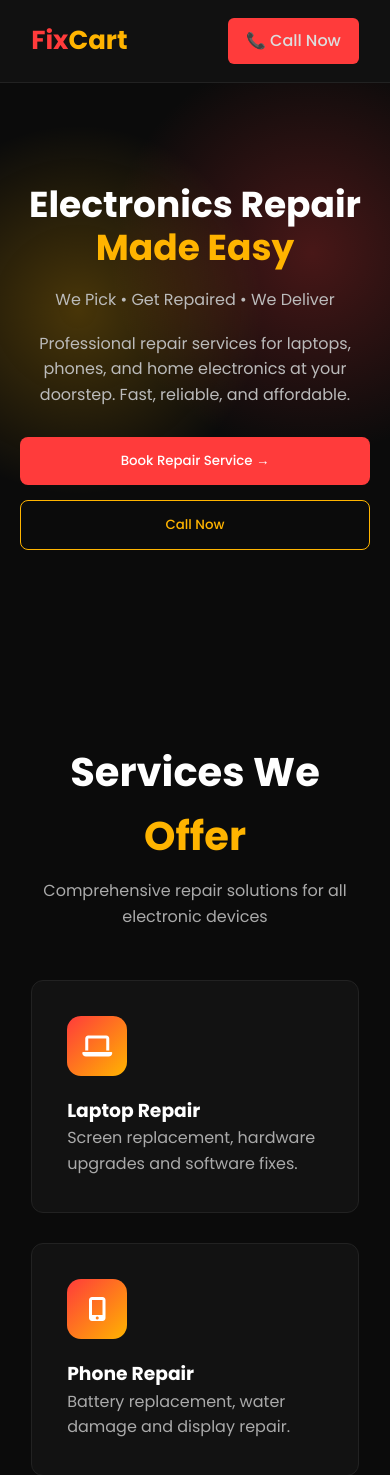
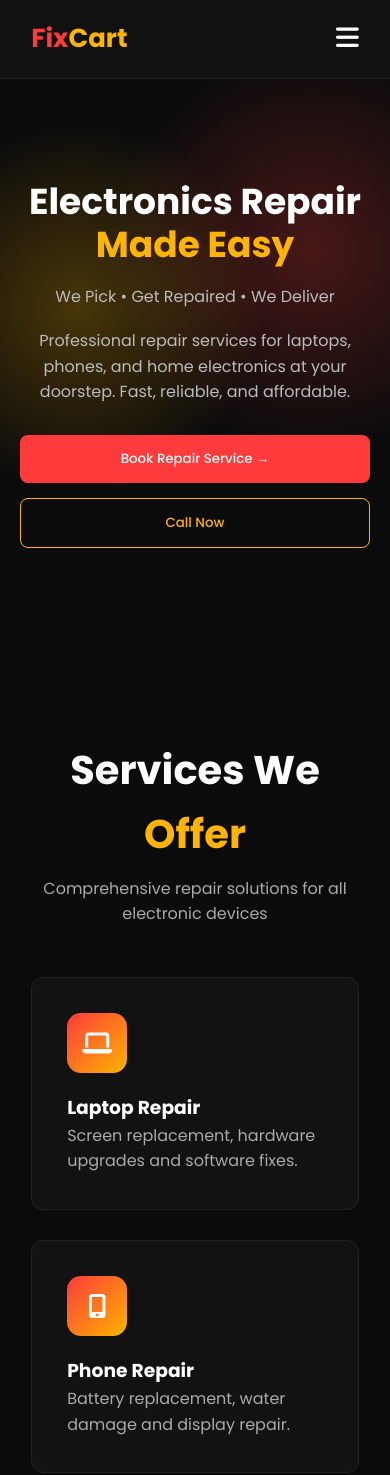
Before and after one commit to dpakverma789/django-project-fixcart, a Django app: page / in a window 390 px wide. Shown: the top 1475 px of the page. Run offline with Django 5.2, Linux system fonts and the light colour scheme.

Commit message:
index fix

```diff
--- a/fixcart_app/static/fixcart_app/css/index.css
+++ b/fixcart_app/static/fixcart_app/css/index.css
@@ -1,4 +1,3 @@
-
 * {
     margin: 0;
     padding: 0;
@@ -10,6 +9,7 @@ body {
     background: #0b0b0b;
     color: white;
     line-height: 1.6;
+    padding-top: 80px;
 }
 
 /* NAVBAR */
@@ -21,7 +21,10 @@ nav {
     padding: 18px 8%;
     background: #111;
     border-bottom: 1px solid #222;
-    flex-wrap: wrap;
+    position: fixed;
+    top: 0;
+    width: 100%;
+    z-index: 1000;
 }
 
 .logo {
@@ -37,37 +40,57 @@ nav {
     color: #ffb400;
 }
 
-nav ul {
+/* NAV LINKS */
+
+.nav-links {
     display: flex;
     gap: 35px;
     list-style: none;
+    align-items: center;
 }
 
-nav a {
+.nav-links a {
     text-decoration: none;
     color: #ddd;
     font-weight: 500;
 }
 
-nav a:hover {
+.nav-links a:hover {
     color: #ffb400;
 }
+
+/* CALL BUTTON */
 
 .call-btn {
     background: #ff3b3b;
     padding: 10px 18px;
     border-radius: 6px;
     font-weight: 500;
+    color: white;
+    transition: .3s;
+}
+
+.call-btn:hover {
+    background: #e12b2b;
+    transform: translateY(-2px);
+}
+
+/* HAMBURGER */
+
+.menu-toggle {
+    display: none;
+    font-size: 26px;
+    cursor: pointer;
+    color: white;
 }
 
 /* HERO */
 
 .hero {
-
     padding: 120px 20px;
 
-    background: radial-gradient(circle at 20% 40%, rgba(255, 180, 0, 0.25), transparent 40%),
-    radial-gradient(circle at 80% 30%, rgba(255, 60, 60, 0.25), transparent 40%);
+    background: radial-gradient(circle at 20% 40%, rgba(255, 180, 0, .25), transparent 40%),
+    radial-gradient(circle at 80% 30%, rgba(255, 60, 60, .25), transparent 40%);
 }
 
 .hero-content {
@@ -110,6 +133,12 @@ nav a:hover {
     margin-right: 12px;
     cursor: pointer;
     font-weight: 500;
+    transition: .3s;
+}
+
+.btn-red:hover {
+    background: #e12b2b;
+    transform: translateY(-2px);
 }
 
 .btn-outline {
@@ -120,6 +149,12 @@ nav a:hover {
     background: none;
     cursor: pointer;
     font-weight: 500;
+    transition: .3s;
+}
+
+.btn-outline:hover {
+    background: #ffb400;
+    color: black;
 }
 
 /* SECTION */
@@ -250,6 +285,13 @@ nav a:hover {
     border-radius: 8px;
     color: white;
     font-size: 16px;
+    cursor: pointer;
+    transition: .3s;
+}
+
+.cta button:hover {
+    background: #e12b2b;
+    transform: translateY(-2px);
 }
 
 /* FOOTER */
@@ -274,6 +316,15 @@ footer h3 {
 footer p {
     color: #aaa;
     font-size: 14px;
+}
+
+.footer-link {
+    color: white;
+    text-decoration: none;
+}
+
+.footer-link:hover {
+    color: #ffb400;
 }
 
 .footer-bottom {
@@ -302,10 +353,30 @@ footer p {
 
 }
 
+/* MOBILE NAVIGATION */
+
 @media (max-width: 768px) {
 
-    nav ul {
+    .menu-toggle {
+        display: block;
+    }
+
+    .nav-links {
+        position: absolute;
+        top: 70px;
+        left: 0;
+        width: 100%;
+        background: #111;
+        flex-direction: column;
+        align-items: flex-start;
+        padding: 25px 8%;
+        gap: 20px;
         display: none;
+        border-top: 1px solid #222;
+    }
+
+    .nav-links.active {
+        display: flex;
     }
 
     .hero {
--- /dev/null
+++ b/fixcart_app/static/fixcart_app/js/index.js
@@ -0,0 +1,10 @@
+document.addEventListener("DOMContentLoaded", function () {
+
+    const toggle = document.querySelector(".menu-toggle");
+    const navLinks = document.querySelector(".nav-links");
+
+    toggle.addEventListener("click", function () {
+        navLinks.classList.toggle("active");
+    });
+
+});
--- a/fixcart_app/templates/fixcart_app/index.html
+++ b/fixcart_app/templates/fixcart_app/index.html
@@ -9,41 +9,56 @@
 
     <link href="https://fonts.googleapis.com/css2?family=Poppins:wght@300;400;500;600;700&display=swap"
           rel="stylesheet">
+
     <link rel="stylesheet" href="https://cdnjs.cloudflare.com/ajax/libs/font-awesome/6.5.0/css/all.min.css">
+
     <link rel="stylesheet" href="{% static 'fixcart_app/css/index.css' %}">
 </head>
+
 <body>
+
     <nav>
 
         <div class="logo">
             <span>Fix</span><span>Cart</span>
         </div>
 
-    <ul>
+        <div class="menu-toggle">
+            <i class="fas fa-bars"></i>
+        </div>
+
+        <ul class="nav-links">
             <li><a href="/">Home</a></li>
-        <li><a href="about/">About</a></li>
-        <li><a href="contact/">Contact</a></li>
+            <li><a href="/about/">About</a></li>
+            <li><a href="/contact/">Contact</a></li>
+            <li><a class="call-btn" href="tel:8955160103">📞 Call Now</a></li>
         </ul>
 
-    <a class="call-btn">📞 Call Now</a>
+    </nav>
 
-</nav>
 
     <section class="hero">
 
         <div class="hero-content">
+
             <h1>Electronics Repair <span>Made Easy</span></h1>
+
             <p>We Pick • Get Repaired • We Deliver</p>
+
             <p class="hero-desc">
                 Professional repair services for laptops, phones, and home electronics at your doorstep.
                 Fast, reliable, and affordable.
             </p>
+
             <div class="hero-btns">
                 <button class="btn-red">Book Repair Service →</button>
                 <button class="btn-outline">Call Now</button>
             </div>
+
         </div>
+
     </section>
+
 
     <section class="section">
 
@@ -74,6 +89,7 @@
 
     </section>
 
+
     <section class="section">
 
         <h2>Why Choose <span>FixCart</span></h2>
@@ -102,6 +118,7 @@
         </div>
 
     </section>
+
 
     <section class="section">
 
@@ -138,11 +155,13 @@
 
     </section>
 
+
     <section class="section">
 
         <div class="cta">
 
             <h2>Ready to Get Your Device Fixed?</h2>
+
             <p>Contact us today for fast, reliable, and affordable repair services</p>
 
             <button>Get Started Now →</button>
@@ -151,7 +170,9 @@
 
     </section>
 
+
     <footer>
+
         <div class="footer-grid">
 
             <div>
@@ -162,9 +183,9 @@
 
             <div>
                 <h3>Quick Links</h3>
-            <p>Home</p>
-            <p>About Us</p>
-            <p>Contact</p>
+                <p><a href="/" class="footer-link">Home</a></p>
+                <p><a href="/about/" class="footer-link">About Us</a></p>
+                <p><a href="/contact/" class="footer-link">Contact</a></p>
             </div>
 
             <div>
@@ -184,9 +205,14 @@
             </div>
 
         </div>
+
         <div class="footer-bottom">
             © 2026 FixCart. All rights reserved.
         </div>
+
     </footer>
+
+    <script src="{% static 'fixcart_app/js/index.js' %}"></script>
+
     </body>
 </html>
```
Lines whose indentation alone changed are shown as unchanged.
